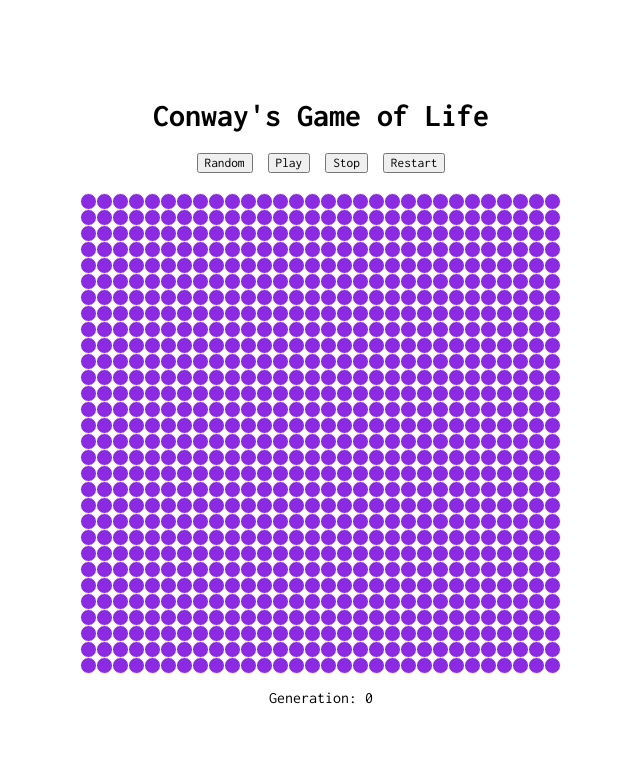
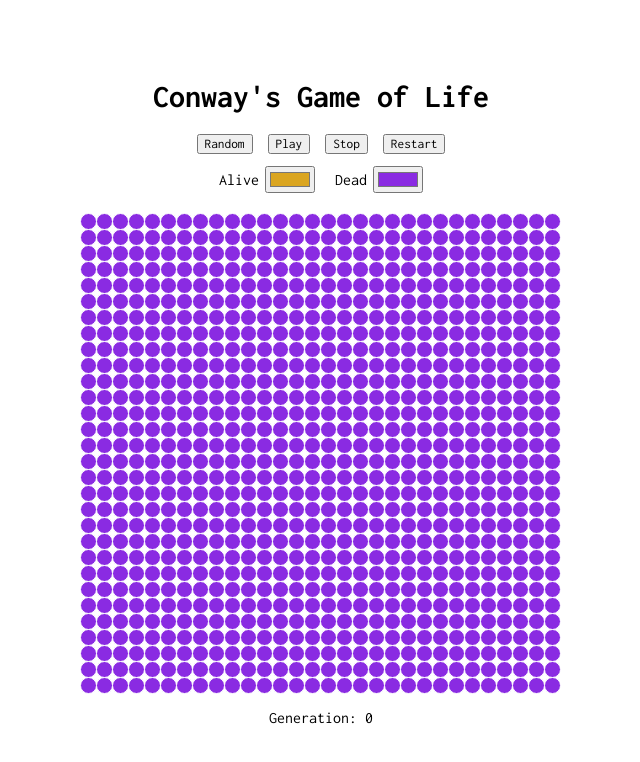
Before and after one commit to jadewang425/game-of-life, a React (Vite) app: page / in a window 1280 px wide. Shown: the top 762 px of the page, without its empty margins (319-959 px from the left). Built offline with nearby package versions, Linux system fonts and the light colour scheme.

Commit message:
add color pickers

```diff
--- a/src/App.jsx
+++ b/src/App.jsx
@@ -14,6 +14,8 @@ function App() {
       .map(() => Array(numCols).fill(false)),
   );
   const [running, setRunning] = useState(false);
+  const [aliveColor, setAliveColor] = useState("#daa520");
+  const [deadColor, setDeadColor] = useState("#8a2be2");
 
   const selectCell = (row, col) => {
     let currGrid = arrClone(grid);
@@ -134,12 +136,32 @@ function App() {
             Restart
           </button>
         </div>
+        <div className="color-pickers">
+          <label className="color-picker">
+            Alive
+            <input
+              type="color"
+              value={aliveColor}
+              onChange={(e) => setAliveColor(e.target.value)}
+            />
+          </label>
+          <label className="color-picker">
+            Dead
+            <input
+              type="color"
+              value={deadColor}
+              onChange={(e) => setDeadColor(e.target.value)}
+            />
+          </label>
+        </div>
         <div className="board-bg">
           <Grid
             grid={grid}
             rows={numRows}
             cols={numCols}
             selectCell={selectCell}
+            aliveColor={aliveColor}
+            deadColor={deadColor}
           />
         </div>
         <p>Generation: {generation}</p>
--- a/src/components/grid.jsx
+++ b/src/components/grid.jsx
@@ -1,14 +1,19 @@
 
 const Cell = (props) => {
-    const { cellClass, cellId, row, col, selectCell } = props
+    const { cellClass, cellId, row, col, selectCell, color } = props
 
     return (
-        <div className={cellClass} id={cellId} onClick={() => selectCell(row, col)}></div>
+        <div
+            className={cellClass}
+            id={cellId}
+            style={{ backgroundColor: color }}
+            onClick={() => selectCell(row, col)}
+        ></div>
     )
 }
 
 export default function Grid (props) {
-    const { grid, rows, cols, selectCell } = props
+    const { grid, rows, cols, selectCell, aliveColor, deadColor } = props
     const width = cols * 16
     let rowsArr = []
 
@@ -16,7 +21,8 @@ export default function Grid (props) {
     for (let i = 0; i < rows; i++) {
         for (let j = 0; j < cols; j++) {
             let cellId = i + "_" + j
-            cellClass = grid[i][j] ? "cell alive" : "cell dead"
+            const isAlive = grid[i][j]
+            cellClass = isAlive ? "cell alive" : "cell dead"
 
             rowsArr.push(
                 <Cell
@@ -26,6 +32,7 @@ export default function Grid (props) {
                     row={i}
                     col={j}
                     selectCell={selectCell}
+                    color={isAlive ? aliveColor : deadColor}
                 />
             )
         }
--- a/src/index.css
+++ b/src/index.css
@@ -62,3 +62,17 @@ code {
 .btn {
   font-family: "Inconsolata", monospace;
 }
+
+.color-pickers {
+  display: flex;
+  justify-content: center;
+  gap: 20px;
+  margin-top: 12px;
+}
+
+.color-picker {
+  display: flex;
+  align-items: center;
+  gap: 6px;
+  font-family: "Inconsolata", monospace;
+}
```
